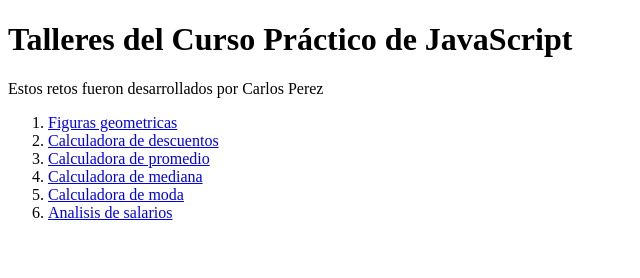
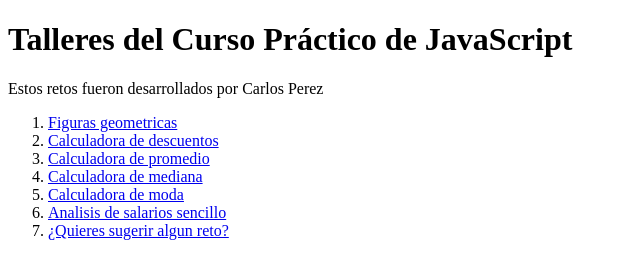
Before and after one commit to Charlyperez04/curso-practico-javascript, a plain HTML site: page index.html in a window 1280 px wide. Shown: the whole page, without its empty margins (0-640 px from the left). Drawn offline with Linux system fonts and the light colour scheme.

Commit message:
Cambios en el html de index y salarios

```diff
--- a/index.html
+++ b/index.html
@@ -19,7 +19,8 @@
                 <li><a href="./promedio.html">Calculadora de promedio</a></li>
                 <li><a href="./mediana.html">Calculadora de mediana</a></li>
                 <li><a href="./moda.html">Calculadora de moda</a></li>
-                <li><a href="./salarios.html">Analisis de salarios</a></li>
+                <li><a href="./salarios.html">Analisis de salarios sencillo</a></li>
+                <li><a href="https://wa.me/527828299471?text=Hola%20me%20gustaria%20sugerirte%20el%20reto%20de:">¿Quieres sugerir algun reto?</a></li>
             </ol>
         </nav>
     </section>
```
Also changed, not shown: salarios.html (+1 -0 lines).
